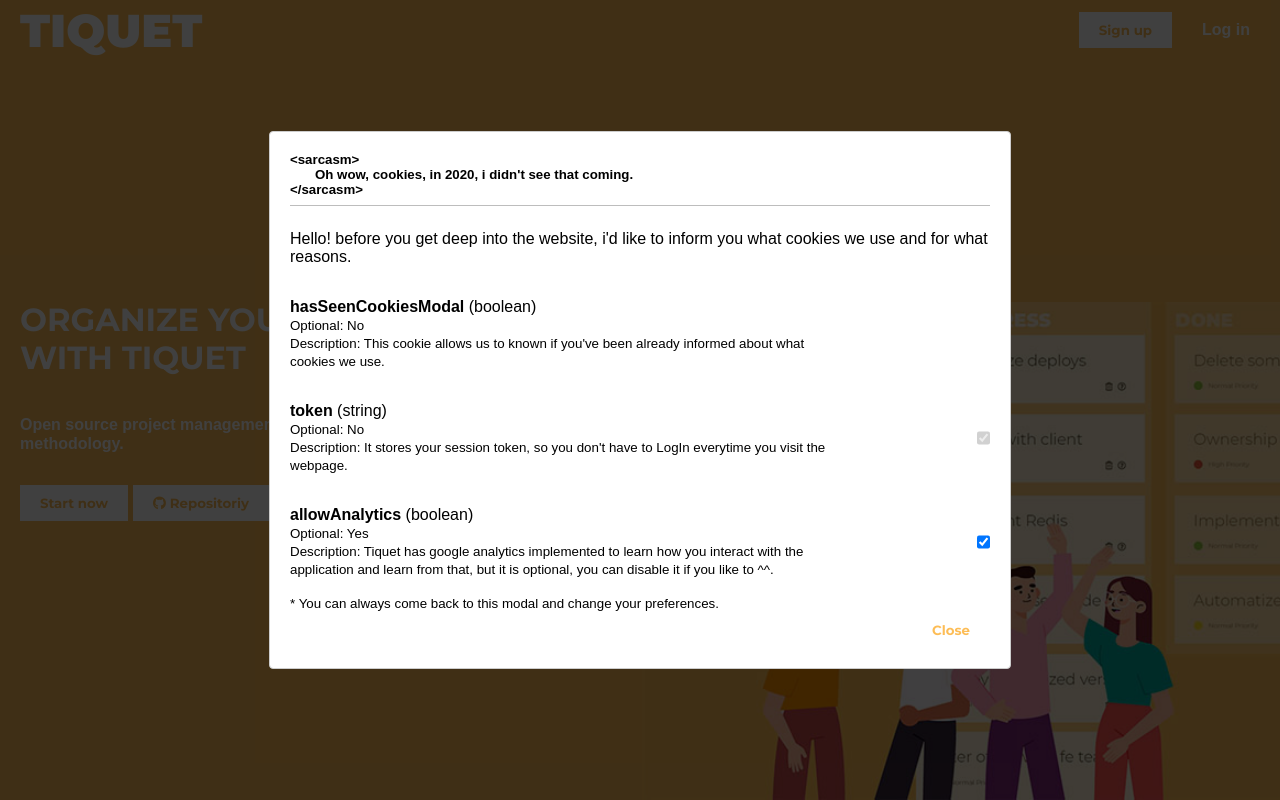
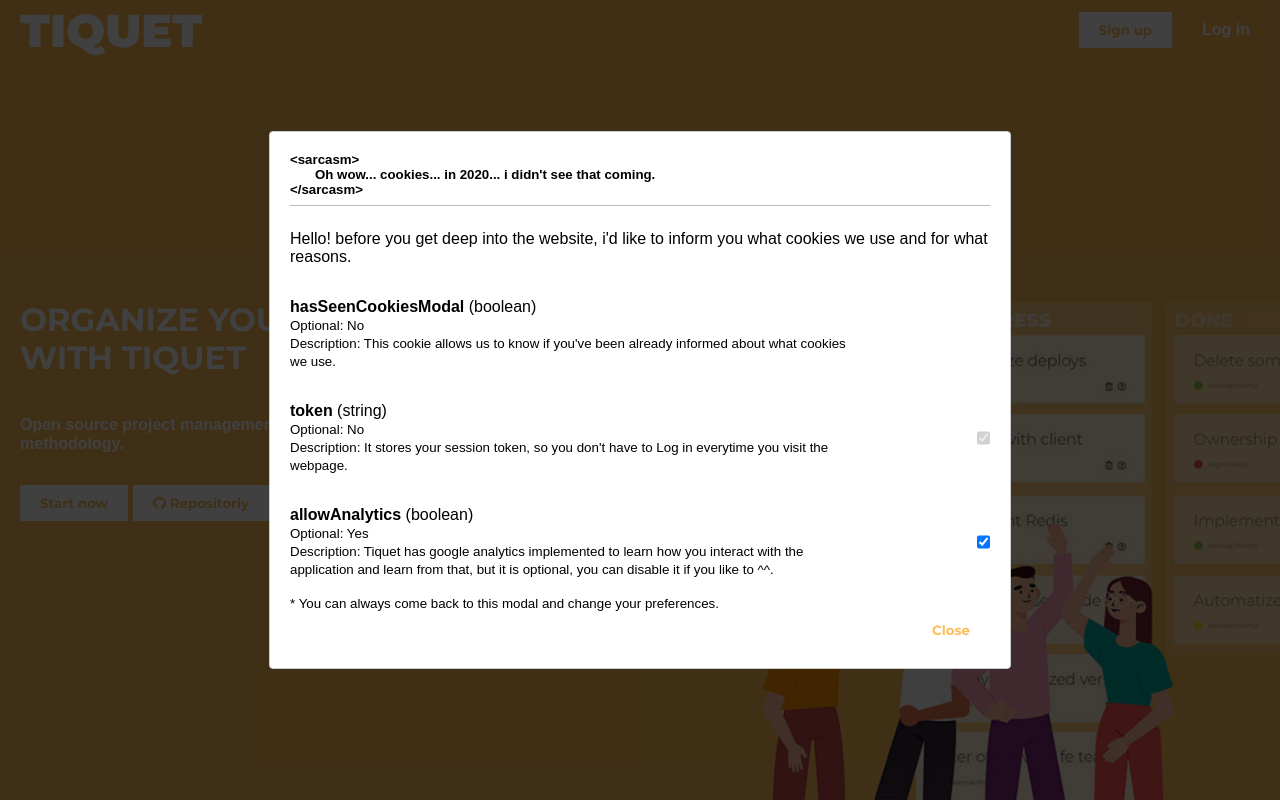
Before and after one commit to FLiotta/Tiquet, a React app in the folder client/: page / in a window 1280 px wide. Built offline with nearby package versions, Linux system fonts and the light colour scheme; no server answers.

Commit message:
Fixed typos

```diff
--- a/client/src/components/CookiesModal/index.tsx
+++ b/client/src/components/CookiesModal/index.tsx
@@ -21,14 +21,14 @@
     hasSeenCookiesModal: {
       type: 'boolean',
       interactive: false,
-      description: "This cookie allows us to known if you've been already informed about what cookies we use.",
+      description: "This cookie allows us to know if you've been already informed about what cookies we use.",
     },
     token: {
       optional: false,
       type: 'string',
       checked: true,
       interactive: true,
-      description: "It stores your session token, so you don't have to LogIn everytime you visit the webpage.",
+      description: "It stores your session token, so you don't have to Log in everytime you visit the webpage.",
     },
     allowAnalytics: {
       optional: true,
@@ -76,7 +76,7 @@
           <h5 className="cookies-modal__header-title">
             {"<sarcasm>"}
             <br />
-            <span style={{ marginLeft: 25 }}>Oh wow, cookies, in 2020, i didn't see that coming.</span>
+            <span style={{ marginLeft: 25 }}>Oh wow... cookies... in 2020... i didn't see that coming.</span>
             <br />
             {"</sarcasm>"}
           </h5>
--- a/client/src/pages/Landing/index.tsx
+++ b/client/src/pages/Landing/index.tsx
@@ -15,7 +15,7 @@
     const changeTextInterval = setInterval(() => {
       const random: number = Math.floor(Math.random() * options.length);
       setTitleLabel(options[random]);
-    }, 4000);
+    }, 2000);
 
     trackPageView('Landing');
 
@@ -43,7 +43,7 @@
             with tiquet
           </h1>
           <p className="landing__body-description">
-            Open source project management tool inspired in the kanban methodology.
+            Open source project management tool inspired by the kanban methodology.
           </p>
           <div className="landing__body-btns">
             <div>
```
